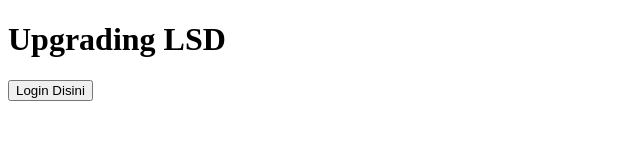
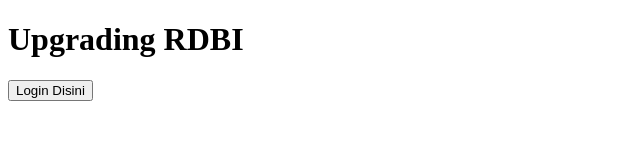
Before and after one commit to coyy-ops/Upgrading1, a plain HTML site: page index.html in a window 1280 px wide. Shown: the full height of the page, 0-640 px from the left. Drawn offline with Linux system fonts and the light colour scheme.

Commit message:
Mengganti Judul

```diff
--- a/index.html
+++ b/index.html
@@ -6,7 +6,7 @@
     <title>Document</title>
 </head>
 <body>
-    <h1>Upgrading LSD</h1>
+    <h1>Upgrading RDBI</h1>
     <button>Login Disini</button>
 </body>
 </html>
```
